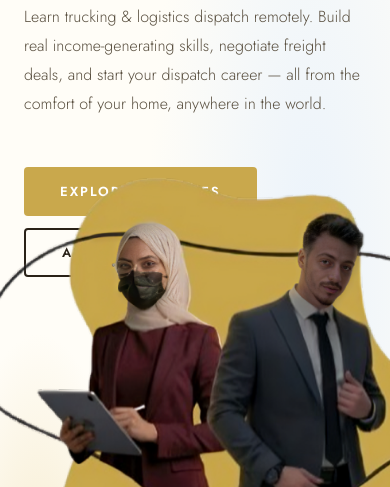
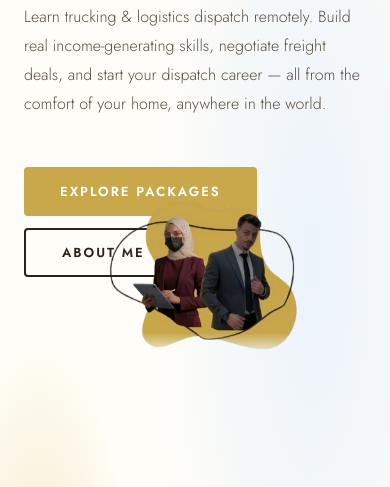
Before and after one commit to XNSRXX/dispatch-site, a plain HTML site: page index.html in a window 390 px wide. Shown: the part 357-844 px from the top of the page. Drawn offline with nearby package versions, Linux system fonts and the light colour scheme.

Commit message:
Enhance mobile styles for hero section
Updated styles for mobile responsiveness and adjusted the hero image and circle properties.

```diff
--- a/index.html
+++ b/index.html
@@ -335,19 +335,43 @@ nav {
     right: auto;
     top: auto;
     transform: none;
-    width: 280px;
+    width: 100%; /* Take up full phone width */
+    max-width: 450px; /* Keep it from getting too huge */
     margin: 40px auto 0;
+    height: auto;
+    display: flex;
+    flex-direction: column;
+    align-items: center;
   }
+
+  /* Target the wrapper that has the mask/blur */
+  .hero-image-col div[style*="mask-image"] {
+    position: relative !important;
+    left: 0 !important;
+    transform: none !important;
+    width: 100% !important;
+    bottom: 0 !important;
+    /* Adjust fade for mobile so it's not too "misty" */
+    -webkit-mask-image: linear-gradient(to bottom, black 85%, transparent 100%) !important;
+    mask-image: linear-gradient(to bottom, black 85%, transparent 100%) !important;
+  }
+
+  /* Ensure the team image scales down to fit the phone screen */
+  .hero-image-col img {
+    width: 100% !important;
+    height: auto !important;
+    display: block;
+  }
+
+  /* Optional: Adjust or hide the circle/blob if they overlap weirdly */
+  .hero-circle {
+    width: 220px;
+    height: 220px;
+    top: 50% !important; /* Center it behind the team */
+  }
+
   .hero-blob-wrap { height: 300px; }
-  .hero-circle { width: 220px; height: 220px; }
 
-  /* FIX: move girl upwards */
-  .hero-girl {
-  height: 290px;
-  position: relative;
-  top: -40px; /* moves upward */
-  display: block; /* ensures positioning applies */
-  }
 
 
   .about-grid { grid-template-columns: 1fr; gap: 60px; }
@@ -358,9 +382,8 @@ nav {
   footer { padding: 48px 24px; }
   .btn-outline { margin-left: 0; margin-top: 12px; display: inline-block; }
   .stats-bar { padding: 24px; gap: 28px; }
+
 }
-
-
   @keyframes fadeUp { from { opacity: 0; transform: translateY(24px); } to { opacity: 1; transform: translateY(0); } }
   .hero-content > * { animation: fadeUp 0.8s ease both; }
   .hero-content > *:nth-child(1) { animation-delay: 0.1s; }
```
